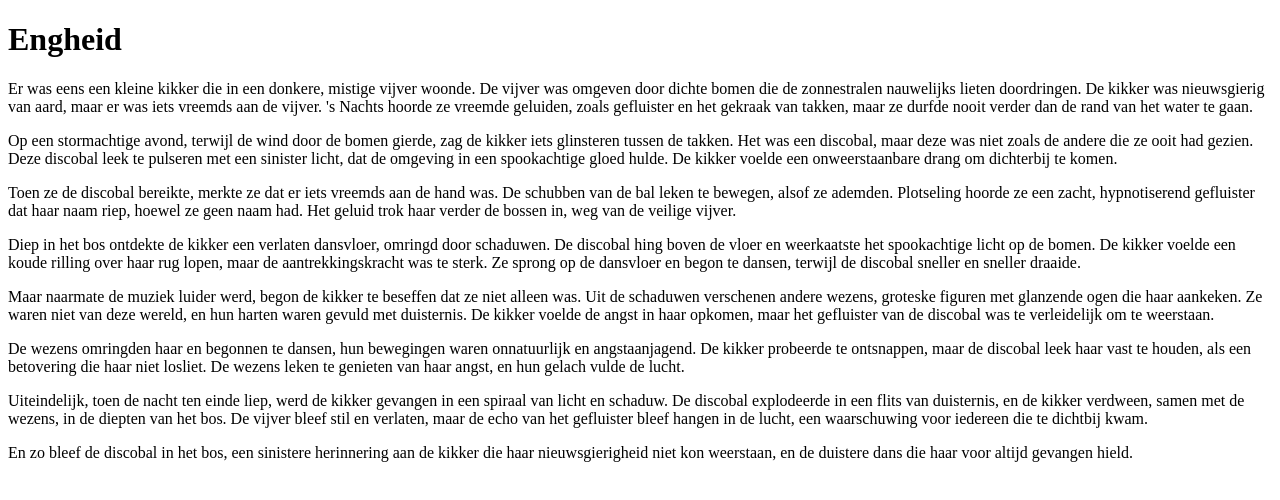
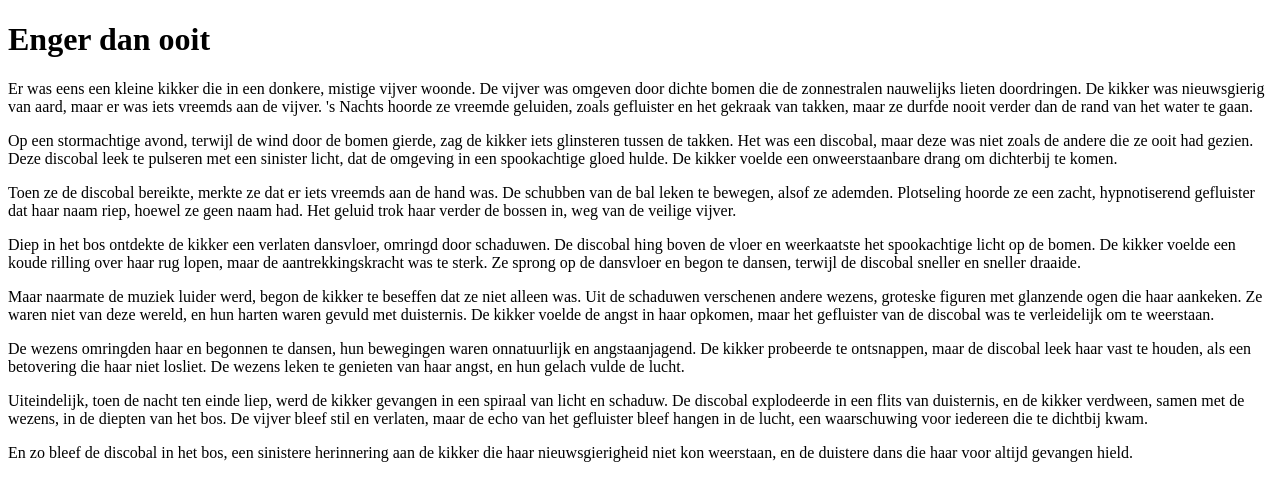
Before and after one commit to NatuurlijkLevi/enge-vibings-website, a plain HTML site: page index.html in a window 1280 px wide. Drawn offline with Linux system fonts and the light colour scheme.

Commit message:
Update index.html

```diff
--- a/index.html
+++ b/index.html
@@ -6,7 +6,7 @@
     <title>Heel eng</title>
 </head>
 <body>
-    <h1>Engheid</h1>
+    <h1>Enger dan ooit</h1>
     <p>Er was eens een kleine kikker die in een donkere, mistige vijver woonde. De vijver was omgeven door dichte bomen die de zonnestralen nauwelijks lieten doordringen. De kikker was nieuwsgierig van aard, maar er was iets vreemds aan de vijver. 's Nachts hoorde ze vreemde geluiden, zoals gefluister en het gekraak van takken, maar ze durfde nooit verder dan de rand van het water te gaan.</p>
     <p>Op een stormachtige avond, terwijl de wind door de bomen gierde, zag de kikker iets glinsteren tussen de takken. Het was een discobal, maar deze was niet zoals de andere die ze ooit had gezien. Deze discobal leek te pulseren met een sinister licht, dat de omgeving in een spookachtige gloed hulde. De kikker voelde een onweerstaanbare drang om dichterbij te komen.</p>
     <p>Toen ze de discobal bereikte, merkte ze dat er iets vreemds aan de hand was. De schubben van de bal leken te bewegen, alsof ze ademden. Plotseling hoorde ze een zacht, hypnotiserend gefluister dat haar naam riep, hoewel ze geen naam had. Het geluid trok haar verder de bossen in, weg van de veilige vijver.</p>
```
